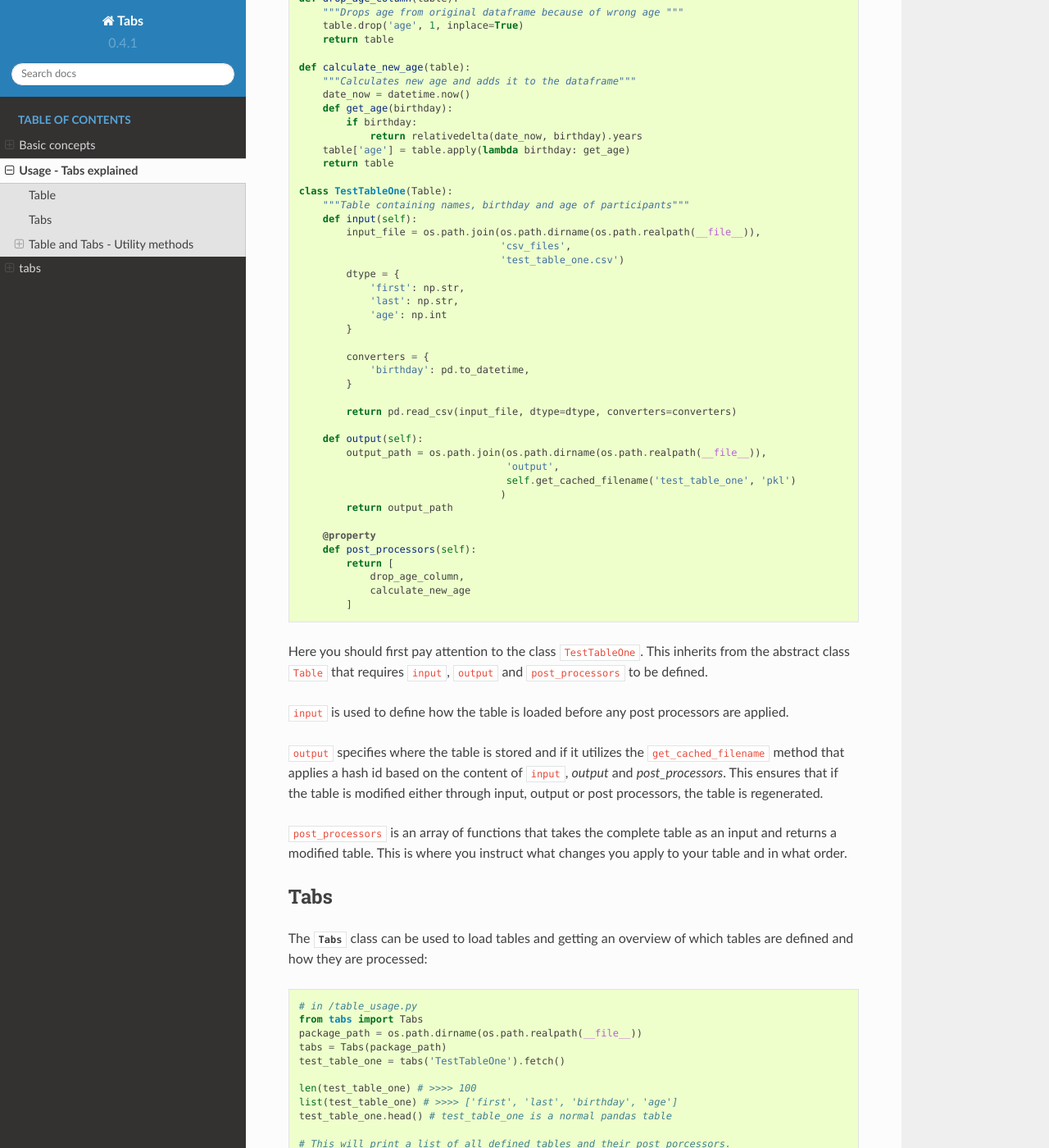
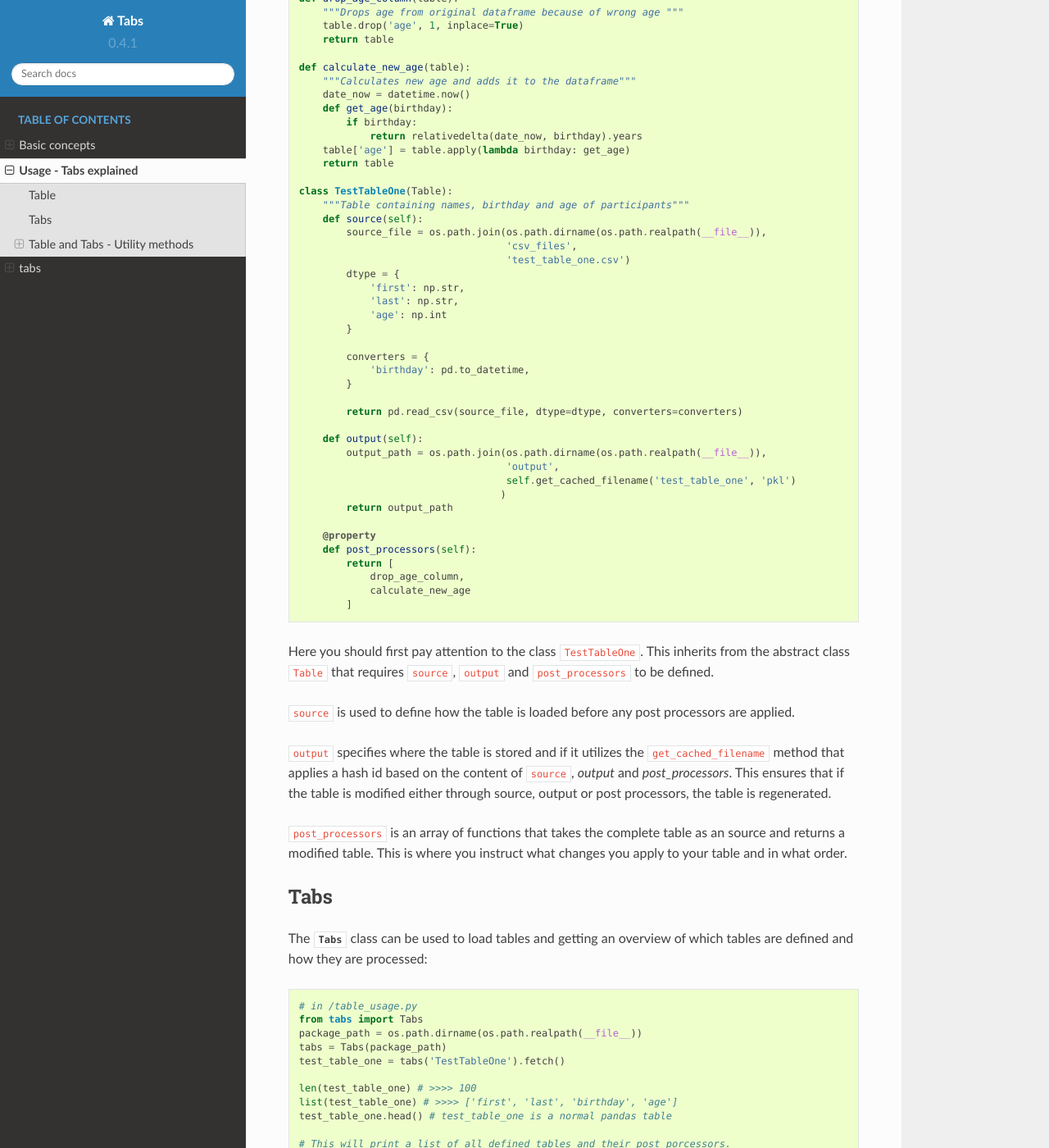
Before and after one commit to ohenrik/tabs, a Sphinx documentation site: the page built from docs/usage.rst, in a window 1280 px wide and 1400 px high, scrolled down 661 px. Shown: the whole window at 82% size. Built offline with Sphinx 7.4.7 and the Read the Docs theme 2.0.0, drawn with Linux system fonts in a browser that asks for light colours.

Commit message:
Changed input to source as input is reserved word

```diff
--- a/docs/usage.rst
+++ b/docs/usage.rst
@@ -42,10 +42,10 @@ Defining a table::
 
   class TestTableOne(Table):
       """Table containing names, birthday and age of participants"""
-      def input(self):
-          input_file = os.path.join(os.path.dirname(os.path.realpath(__file__)),
-                                    'csv_files',
-                                    'test_table_one.csv')
+      def source(self):
+          source_file = os.path.join(os.path.dirname(os.path.realpath(__file__)),
+                                     'csv_files',
+                                     'test_table_one.csv')
           dtype = {
               'first': np.str,
               'last': np.str,
@@ -56,7 +56,7 @@ Defining a table::
               'birthday': pd.to_datetime,
           }
 
-          return pd.read_csv(input_file, dtype=dtype, converters=converters)
+          return pd.read_csv(source_file, dtype=dtype, converters=converters)
 
       def output(self):
           output_path = os.path.join(os.path.dirname(os.path.realpath(__file__)),
@@ -73,28 +73,28 @@ Defining a table::
           ]
 
 
-Here you should first pay attention to the class :code:`TestTableOne`. This inherits
-from the abstract class :code:`Table` that requires :code:`input`, :code:`output` and
-:code:`post_processors` to be defined.
+Here you should first pay attention to the class :code:`TestTableOne`. This
+inherits from the abstract class :code:`Table` that requires :code:`source`,
+:code:`output` and :code:`post_processors` to be defined.
 
-:code:`input` is used to define how the table is loaded before any post processors are
-applied.
+:code:`source` is used to define how the table is loaded before any post
+processors are applied.
 
 :code:`output` specifies where the table is stored and if it utilizes the
-:code:`get_cached_filename` method that applies a hash id based on  the content of
-:code:`input`, `output` and `post_processors`. This ensures that if the table is
-modified either through input, output or post processors, the table is
+:code:`get_cached_filename` method that applies a hash id based on  the content
+of :code:`source`, `output` and `post_processors`. This ensures that if the table
+is modified either through source, output or post processors, the table is
 regenerated.
 
-:code:`post_processors` is an array of functions that takes the complete table as an
-input and returns a modified table. This is where you instruct what changes you
-apply to your table and in what order.
+:code:`post_processors` is an array of functions that takes the complete table
+as an source and returns a modified table. This is where you instruct what
+changes you apply to your table and in what order.
 
 Tabs
 ----
 
-The :class:`Tabs` class can be used to load tables and getting an overview of which
-tables are defined and how they are processed::
+The :class:`Tabs` class can be used to load tables and getting an overview of
+which tables are defined and how they are processed::
 
   # in /table_usage.py
   from tabs import Tabs
```
Also changed, not shown: 2 other files.
